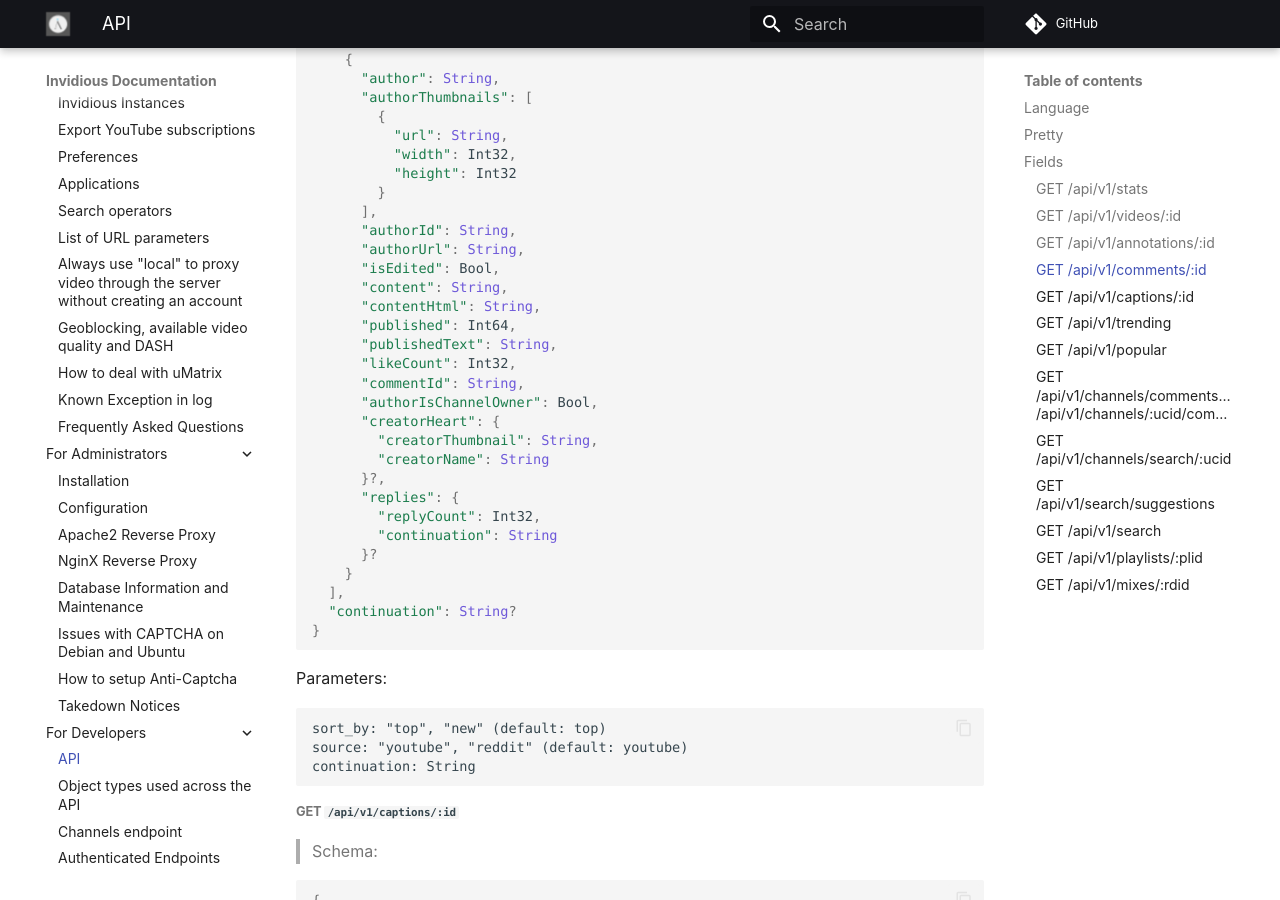
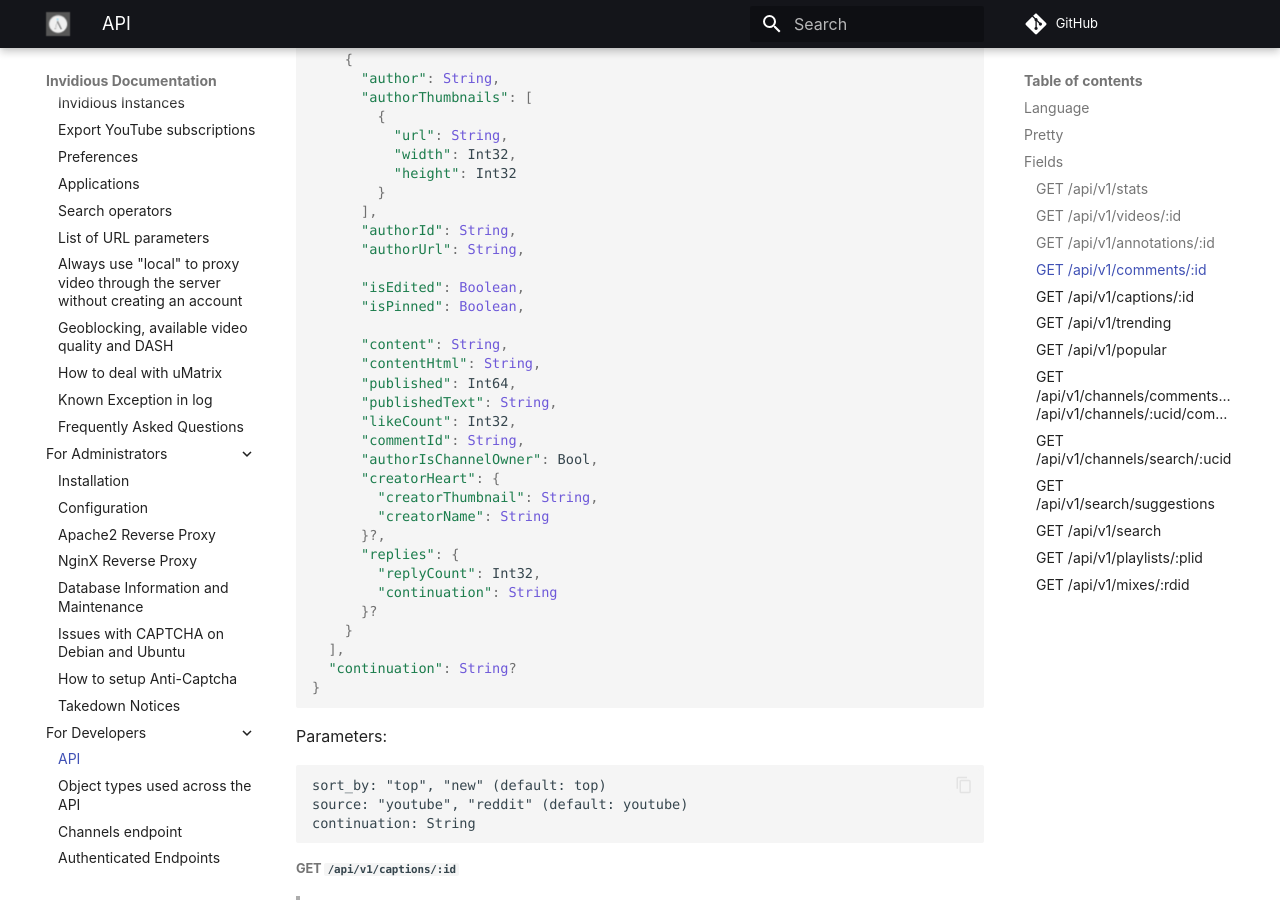
Before and after one commit to iv-org/documentation, an MkDocs documentation site: the page built from docs/api.md, in a window 1280 px wide and 900 px high, scrolled down 3625 px. Built offline with MkDocs 1.6.1 and Material for MkDocs 9.7.7, drawn with Linux system fonts in a browser that asks for light colours; comment, search, counter and statistics services are not loaded.

Commit message:
API: Add "isPinned" to comments endpoint (follow-up to #344)

```diff
--- a/docs/api.md
+++ b/docs/api.md
@@ -187,7 +187,10 @@ Returns annotation XML from YouTube's `/annotations_invideo` endpoint. Alternati
       ],
       "authorId": String,
       "authorUrl": String,
-      "isEdited": Bool,
+
+      "isEdited": Boolean,
+      "isPinned": Boolean,
+
       "content": String,
       "contentHtml": String,
       "published": Int64,
```
